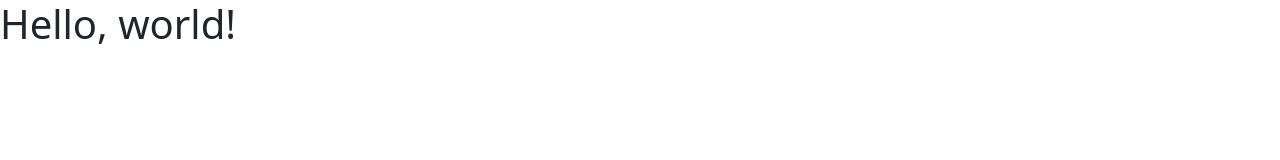
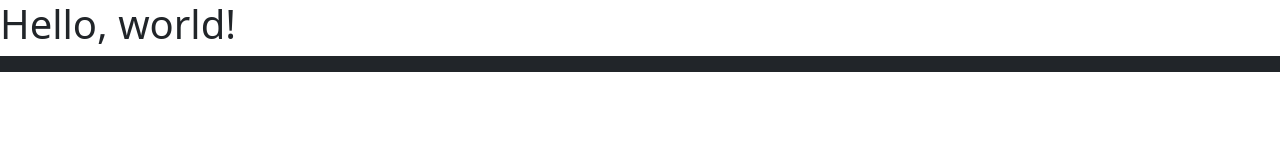
Before and after one commit to it7556/web01, a plain HTML site: page index.html in a window 1280 px wide. Drawn offline with nearby package versions, Linux system fonts and the light colour scheme.

Commit message:
Checking navigation bar

```diff
--- a/index.html
+++ b/index.html
@@ -8,6 +8,8 @@
   </head>
   <body>
     <h1>Hello, world!</h1>
+    <nav class="navbar navbar-expand-lg navbar-dark bg-dark">
     <script src="https://cdn.jsdelivr.net/npm/bootstrap@5.3.8/dist/js/bootstrap.bundle.min.js" integrity="sha384-FKyoEForCGlyvwx9Hj09JcYn3nv7wiPVlz7YYwJrWVcXK/BmnVDxM+D2scQbITxI" crossorigin="anonymous"></script>
+    </nav>
   </body>
 </html>
```
